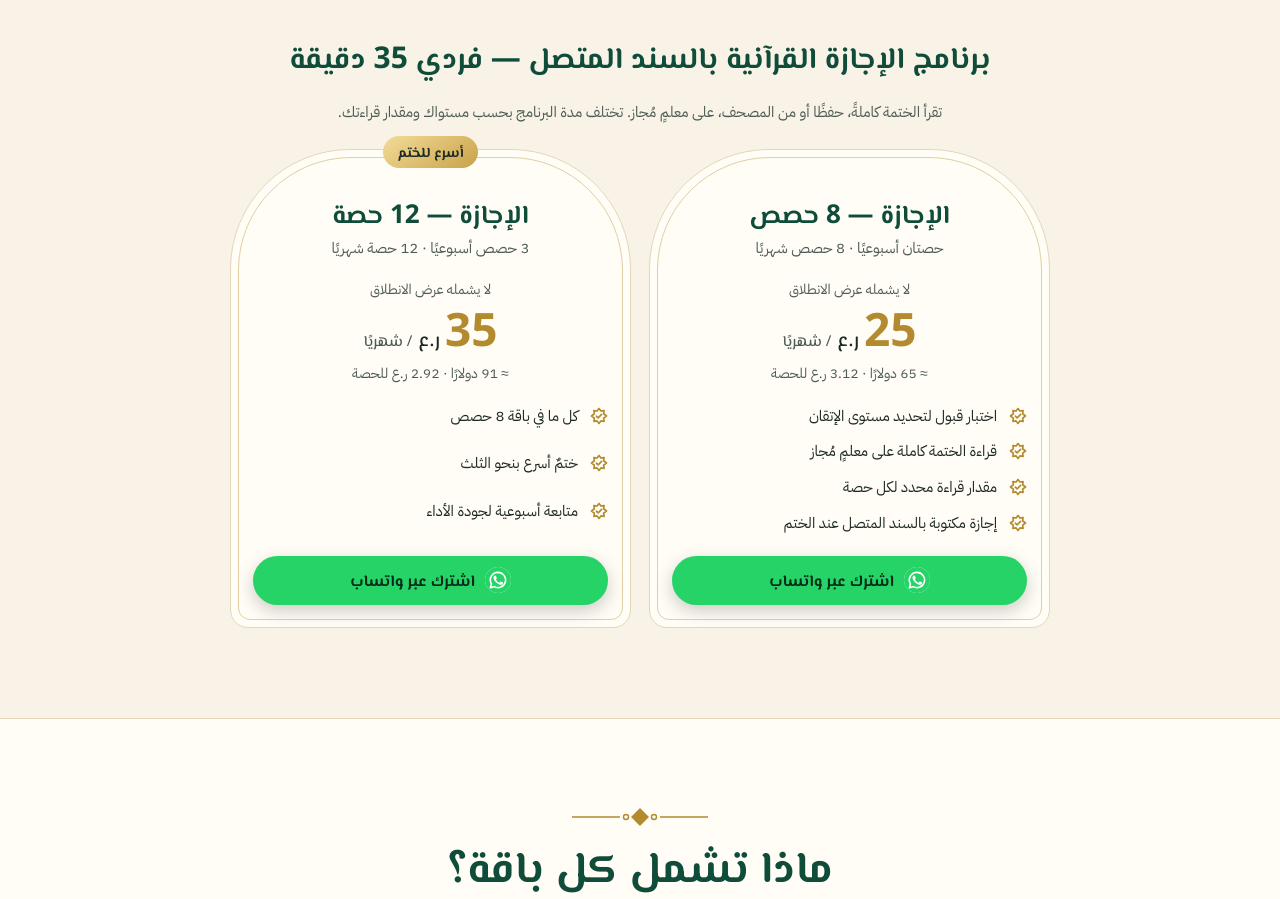
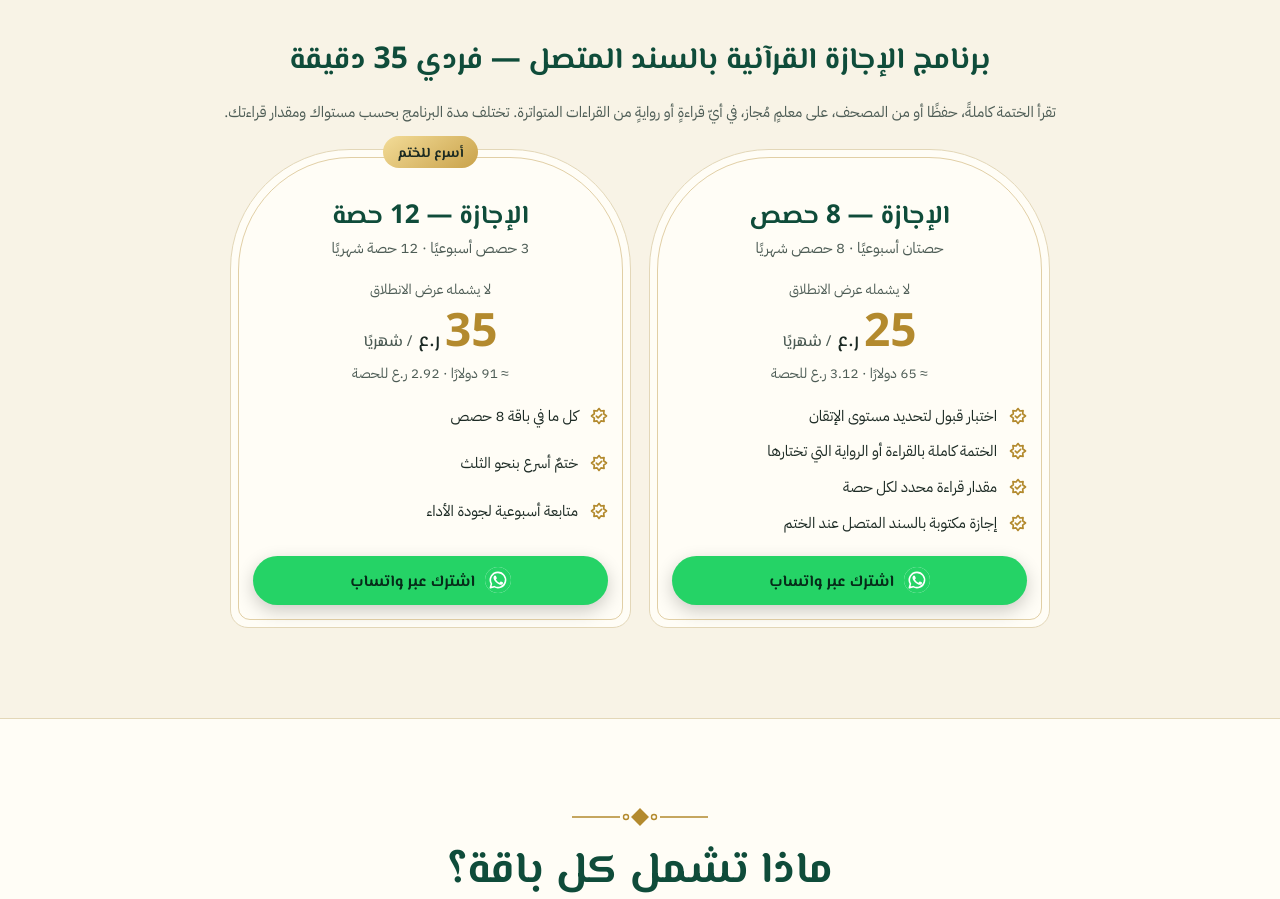
Before and after one commit to iqrawarq-sys/iqrawarq-sys.github.io, a plain HTML site: page assets/prices.html in a window 1280 px wide. Shown: the part 2092-2991 px from the top of the page. Drawn offline with Linux system fonts and the light colour scheme; files whose address does not match are found by name.

Commit message:
Add files via upload

```diff
--- a/assets/prices.html
+++ b/assets/prices.html
@@ -372,14 +372,14 @@ td[dir=ltr]{text-align:center;font-weight:700;color:var(--gold)}
   <a class="btn btn-wa" href="https://wa.me/96875542204?text=%D8%A7%D9%84%D8%B3%D9%84%D8%A7%D9%85%20%D8%B9%D9%84%D9%8A%D9%83%D9%85%D8%8C%20%D8%A3%D8%B1%D8%BA%D8%A8%20%D9%81%D9%8A%20%D8%A7%D9%84%D8%A7%D8%B4%D8%AA%D8%B1%D8%A7%D9%83%20%D9%81%D9%8A%20%D8%A8%D8%A7%D9%82%D8%A9%20%C2%AB%D8%A7%D9%84%D8%AD%D9%84%D9%82%D8%A9%20%D8%A7%D9%84%D9%85%D8%B6%D8%A7%D8%B9%D9%81%D8%A9%C2%BB%20%28%D9%84%D9%84%D9%86%D8%A7%D8%B7%D9%82%D9%8A%D9%86%20%D8%A8%D8%A7%D9%84%D8%B9%D8%B1%D8%A8%D9%8A%D8%A9%D8%8C%20%D8%AD%D9%84%D9%82%D8%A9%20%D8%AC%D9%85%D8%A7%D8%B9%D9%8A%D8%A9%29%20%E2%80%94%20%D8%AF%D9%88%D9%84%20%D8%A7%D9%84%D8%AE%D9%84%D9%8A%D8%AC%D8%8C%20%D9%85%D8%B9%20%D8%B9%D8%B1%D8%B6%20%D8%A7%D9%84%D8%A7%D9%86%D8%B7%D9%84%D8%A7%D9%82%D8%8C%20%D9%81%D9%8A%20%D8%A3%D9%83%D8%A7%D8%AF%D9%8A%D9%85%D9%8A%D8%A9%20%D8%A7%D9%82%D8%B1%D8%A3%20%D9%88%D8%A7%D8%B1%D9%82." rel="noopener noreferrer" target="_blank"><svg aria-hidden="true"><use href="#wa"/></svg>اشترك عبر واتساب</a>
 </article></div>
   <h3 class="sub">برنامج الإجازة القرآنية بالسند المتصل — فردي 35 دقيقة</h3>
-  <p class="pnote">تقرأ الختمة كاملةً، حفظًا أو من المصحف، على معلمٍ مُجاز. تختلف مدة البرنامج بحسب مستواك ومقدار قراءتك.</p>
+  <p class="pnote">تقرأ الختمة كاملةً، حفظًا أو من المصحف، على معلمٍ مُجاز، في أيّ قراءةٍ أو روايةٍ من القراءات المتواترة. تختلف مدة البرنامج بحسب مستواك ومقدار قراءتك.</p>
   <div class="pk-grid pk-grid2"><article class="pk">
   <h3>الإجازة — 8 حصص</h3>
   <p class="freq">حصتان أسبوعيًا · 8 حصص شهريًا</p>
   <p class="was">لا يشمله عرض الانطلاق</p>
   <p class="price"><b>25</b> ر.ع<small>/ شهريًا</small></p>
   <p class="eq">≈ 65 دولارًا · 3.12 ر.ع للحصة</p>
-  <ul class="ticks"><li><svg aria-hidden="true"><use href="#tick"/></svg><span>اختبار قبول لتحديد مستوى الإتقان</span></li><li><svg aria-hidden="true"><use href="#tick"/></svg><span>قراءة الختمة كاملة على معلمٍ مُجاز</span></li><li><svg aria-hidden="true"><use href="#tick"/></svg><span>مقدار قراءة محدد لكل حصة</span></li><li><svg aria-hidden="true"><use href="#tick"/></svg><span>إجازة مكتوبة بالسند المتصل عند الختم</span></li></ul>
+  <ul class="ticks"><li><svg aria-hidden="true"><use href="#tick"/></svg><span>اختبار قبول لتحديد مستوى الإتقان</span></li><li><svg aria-hidden="true"><use href="#tick"/></svg><span>الختمة كاملة بالقراءة أو الرواية التي تختارها</span></li><li><svg aria-hidden="true"><use href="#tick"/></svg><span>مقدار قراءة محدد لكل حصة</span></li><li><svg aria-hidden="true"><use href="#tick"/></svg><span>إجازة مكتوبة بالسند المتصل عند الختم</span></li></ul>
   <a class="btn btn-wa" href="https://wa.me/96875542204?text=%D8%A7%D9%84%D8%B3%D9%84%D8%A7%D9%85%20%D8%B9%D9%84%D9%8A%D9%83%D9%85%D8%8C%20%D8%A3%D8%B1%D8%BA%D8%A8%20%D9%81%D9%8A%20%D8%A7%D9%84%D8%A7%D8%B4%D8%AA%D8%B1%D8%A7%D9%83%20%D9%81%D9%8A%20%D8%A8%D8%A7%D9%82%D8%A9%20%C2%AB%D8%A7%D9%84%D8%A5%D8%AC%D8%A7%D8%B2%D8%A9%20%E2%80%94%208%20%D8%AD%D8%B5%D8%B5%C2%BB%20%28%D9%84%D9%84%D9%86%D8%A7%D8%B7%D9%82%D9%8A%D9%86%20%D8%A8%D8%A7%D9%84%D8%B9%D8%B1%D8%A8%D9%8A%D8%A9%D8%8C%20%D8%A8%D8%B1%D9%86%D8%A7%D9%85%D8%AC%20%D8%A7%D9%84%D8%A5%D8%AC%D8%A7%D8%B2%D8%A9%29%20%E2%80%94%20%D8%AF%D9%88%D9%84%20%D8%A7%D9%84%D8%AE%D9%84%D9%8A%D8%AC%D8%8C%20%D9%85%D8%B9%20%D8%B9%D8%B1%D8%B6%20%D8%A7%D9%84%D8%A7%D9%86%D8%B7%D9%84%D8%A7%D9%82%D8%8C%20%D9%81%D9%8A%20%D8%A3%D9%83%D8%A7%D8%AF%D9%8A%D9%85%D9%8A%D8%A9%20%D8%A7%D9%82%D8%B1%D8%A3%20%D9%88%D8%A7%D8%B1%D9%82." rel="noopener noreferrer" target="_blank"><svg aria-hidden="true"><use href="#wa"/></svg>اشترك عبر واتساب</a>
 </article><article class="pk"><span class="tag">أسرع للختم</span>
   <h3>الإجازة — 12 حصة</h3>
@@ -446,14 +446,14 @@ td[dir=ltr]{text-align:center;font-weight:700;color:var(--gold)}
   <a class="btn btn-wa" href="https://wa.me/96875542204?text=%D8%A7%D9%84%D8%B3%D9%84%D8%A7%D9%85%20%D8%B9%D9%84%D9%8A%D9%83%D9%85%D8%8C%20%D8%A3%D8%B1%D8%BA%D8%A8%20%D9%81%D9%8A%20%D8%A7%D9%84%D8%A7%D8%B4%D8%AA%D8%B1%D8%A7%D9%83%20%D9%81%D9%8A%20%D8%A8%D8%A7%D9%82%D8%A9%20%C2%AB%D8%A7%D9%84%D8%AD%D9%84%D9%82%D8%A9%20%D8%A7%D9%84%D9%85%D8%B6%D8%A7%D8%B9%D9%81%D8%A9%C2%BB%20%28%D9%84%D8%BA%D9%8A%D8%B1%20%D8%A7%D9%84%D9%86%D8%A7%D8%B7%D9%82%D9%8A%D9%86%20%D8%A8%D8%A7%D9%84%D8%B9%D8%B1%D8%A8%D9%8A%D8%A9%D8%8C%20%D8%AD%D9%84%D9%82%D8%A9%20%D8%AC%D9%85%D8%A7%D8%B9%D9%8A%D8%A9%29%20%E2%80%94%20%D8%AF%D9%88%D9%84%20%D8%A7%D9%84%D8%AE%D9%84%D9%8A%D8%AC%D8%8C%20%D9%85%D8%B9%20%D8%B9%D8%B1%D8%B6%20%D8%A7%D9%84%D8%A7%D9%86%D8%B7%D9%84%D8%A7%D9%82%D8%8C%20%D9%81%D9%8A%20%D8%A3%D9%83%D8%A7%D8%AF%D9%8A%D9%85%D9%8A%D8%A9%20%D8%A7%D9%82%D8%B1%D8%A3%20%D9%88%D8%A7%D8%B1%D9%82." rel="noopener noreferrer" target="_blank"><svg aria-hidden="true"><use href="#wa"/></svg>اشترك عبر واتساب</a>
 </article></div>
   <h3 class="sub">برنامج الإجازة القرآنية بالسند المتصل — فردي 35 دقيقة</h3>
-  <p class="pnote">تقرأ الختمة كاملةً، حفظًا أو من المصحف، على معلمٍ مُجاز. تختلف مدة البرنامج بحسب مستواك ومقدار قراءتك.</p>
+  <p class="pnote">تقرأ الختمة كاملةً، حفظًا أو من المصحف، على معلمٍ مُجاز، في أيّ قراءةٍ أو روايةٍ من القراءات المتواترة. تختلف مدة البرنامج بحسب مستواك ومقدار قراءتك.</p>
   <div class="pk-grid pk-grid2"><article class="pk">
   <h3>الإجازة — 8 حصص</h3>
   <p class="freq">حصتان أسبوعيًا · 8 حصص شهريًا</p>
   <p class="was">لا يشمله عرض الانطلاق</p>
   <p class="price"><b>30</b> ر.ع<small>/ شهريًا</small></p>
   <p class="eq">≈ 78 دولارًا · 3.75 ر.ع للحصة</p>
-  <ul class="ticks"><li><svg aria-hidden="true"><use href="#tick"/></svg><span>اختبار قبول لتحديد مستوى الإتقان</span></li><li><svg aria-hidden="true"><use href="#tick"/></svg><span>قراءة الختمة كاملة على معلمٍ مُجاز</span></li><li><svg aria-hidden="true"><use href="#tick"/></svg><span>مقدار قراءة محدد لكل حصة</span></li><li><svg aria-hidden="true"><use href="#tick"/></svg><span>إجازة مكتوبة بالسند المتصل عند الختم</span></li></ul>
+  <ul class="ticks"><li><svg aria-hidden="true"><use href="#tick"/></svg><span>اختبار قبول لتحديد مستوى الإتقان</span></li><li><svg aria-hidden="true"><use href="#tick"/></svg><span>الختمة كاملة بالقراءة أو الرواية التي تختارها</span></li><li><svg aria-hidden="true"><use href="#tick"/></svg><span>مقدار قراءة محدد لكل حصة</span></li><li><svg aria-hidden="true"><use href="#tick"/></svg><span>إجازة مكتوبة بالسند المتصل عند الختم</span></li></ul>
   <a class="btn btn-wa" href="https://wa.me/96875542204?text=%D8%A7%D9%84%D8%B3%D9%84%D8%A7%D9%85%20%D8%B9%D9%84%D9%8A%D9%83%D9%85%D8%8C%20%D8%A3%D8%B1%D8%BA%D8%A8%20%D9%81%D9%8A%20%D8%A7%D9%84%D8%A7%D8%B4%D8%AA%D8%B1%D8%A7%D9%83%20%D9%81%D9%8A%20%D8%A8%D8%A7%D9%82%D8%A9%20%C2%AB%D8%A7%D9%84%D8%A5%D8%AC%D8%A7%D8%B2%D8%A9%20%E2%80%94%208%20%D8%AD%D8%B5%D8%B5%C2%BB%20%28%D9%84%D8%BA%D9%8A%D8%B1%20%D8%A7%D9%84%D9%86%D8%A7%D8%B7%D9%82%D9%8A%D9%86%20%D8%A8%D8%A7%D9%84%D8%B9%D8%B1%D8%A8%D9%8A%D8%A9%D8%8C%20%D8%A8%D8%B1%D9%86%D8%A7%D9%85%D8%AC%20%D8%A7%D9%84%D8%A5%D8%AC%D8%A7%D8%B2%D8%A9%29%20%E2%80%94%20%D8%AF%D9%88%D9%84%20%D8%A7%D9%84%D8%AE%D9%84%D9%8A%D8%AC%D8%8C%20%D9%85%D8%B9%20%D8%B9%D8%B1%D8%B6%20%D8%A7%D9%84%D8%A7%D9%86%D8%B7%D9%84%D8%A7%D9%82%D8%8C%20%D9%81%D9%8A%20%D8%A3%D9%83%D8%A7%D8%AF%D9%8A%D9%85%D9%8A%D8%A9%20%D8%A7%D9%82%D8%B1%D8%A3%20%D9%88%D8%A7%D8%B1%D9%82." rel="noopener noreferrer" target="_blank"><svg aria-hidden="true"><use href="#wa"/></svg>اشترك عبر واتساب</a>
 </article><article class="pk"><span class="tag">أسرع للختم</span>
   <h3>الإجازة — 12 حصة</h3>
@@ -520,14 +520,14 @@ td[dir=ltr]{text-align:center;font-weight:700;color:var(--gold)}
   <a class="btn btn-wa" href="https://wa.me/96875542204?text=%D8%A7%D9%84%D8%B3%D9%84%D8%A7%D9%85%20%D8%B9%D9%84%D9%8A%D9%83%D9%85%D8%8C%20%D8%A3%D8%B1%D8%BA%D8%A8%20%D9%81%D9%8A%20%D8%A7%D9%84%D8%A7%D8%B4%D8%AA%D8%B1%D8%A7%D9%83%20%D9%81%D9%8A%20%D8%A8%D8%A7%D9%82%D8%A9%20%C2%AB%D8%A7%D9%84%D8%AD%D9%84%D9%82%D8%A9%20%D8%A7%D9%84%D9%85%D8%B6%D8%A7%D8%B9%D9%81%D8%A9%C2%BB%20%28%D9%84%D9%84%D9%86%D8%A7%D8%B7%D9%82%D9%8A%D9%86%20%D8%A8%D8%A7%D9%84%D8%B9%D8%B1%D8%A8%D9%8A%D8%A9%D8%8C%20%D8%AD%D9%84%D9%82%D8%A9%20%D8%AC%D9%85%D8%A7%D8%B9%D9%8A%D8%A9%29%20%E2%80%94%20%D8%A3%D9%85%D8%B1%D9%8A%D9%83%D8%A7%20%D9%88%D9%83%D9%86%D8%AF%D8%A7%20%D9%88%D8%A3%D9%88%D8%B1%D9%88%D8%A8%D8%A7%20%D9%88%D8%A3%D8%B3%D8%AA%D8%B1%D8%A7%D9%84%D9%8A%D8%A7%D8%8C%20%D9%85%D8%B9%20%D8%B9%D8%B1%D8%B6%20%D8%A7%D9%84%D8%A7%D9%86%D8%B7%D9%84%D8%A7%D9%82%D8%8C%20%D9%81%D9%8A%20%D8%A3%D9%83%D8%A7%D8%AF%D9%8A%D9%85%D9%8A%D8%A9%20%D8%A7%D9%82%D8%B1%D8%A3%20%D9%88%D8%A7%D8%B1%D9%82." rel="noopener noreferrer" target="_blank"><svg aria-hidden="true"><use href="#wa"/></svg>اشترك عبر واتساب</a>
 </article></div>
   <h3 class="sub">برنامج الإجازة القرآنية بالسند المتصل — فردي 35 دقيقة</h3>
-  <p class="pnote">تقرأ الختمة كاملةً، حفظًا أو من المصحف، على معلمٍ مُجاز. تختلف مدة البرنامج بحسب مستواك ومقدار قراءتك.</p>
+  <p class="pnote">تقرأ الختمة كاملةً، حفظًا أو من المصحف، على معلمٍ مُجاز، في أيّ قراءةٍ أو روايةٍ من القراءات المتواترة. تختلف مدة البرنامج بحسب مستواك ومقدار قراءتك.</p>
   <div class="pk-grid pk-grid2"><article class="pk">
   <h3>الإجازة — 8 حصص</h3>
   <p class="freq">حصتان أسبوعيًا · 8 حصص شهريًا</p>
   <p class="was">لا يشمله عرض الانطلاق</p>
   <p class="price"><b>$68</b><small>/ شهريًا</small></p>
   <p class="eq"><span dir="ltr">£51 · €58 · C$95 · A$95</span></p>
-  <ul class="ticks"><li><svg aria-hidden="true"><use href="#tick"/></svg><span>اختبار قبول لتحديد مستوى الإتقان</span></li><li><svg aria-hidden="true"><use href="#tick"/></svg><span>قراءة الختمة كاملة على معلمٍ مُجاز</span></li><li><svg aria-hidden="true"><use href="#tick"/></svg><span>مقدار قراءة محدد لكل حصة</span></li><li><svg aria-hidden="true"><use href="#tick"/></svg><span>إجازة مكتوبة بالسند المتصل عند الختم</span></li></ul>
+  <ul class="ticks"><li><svg aria-hidden="true"><use href="#tick"/></svg><span>اختبار قبول لتحديد مستوى الإتقان</span></li><li><svg aria-hidden="true"><use href="#tick"/></svg><span>الختمة كاملة بالقراءة أو الرواية التي تختارها</span></li><li><svg aria-hidden="true"><use href="#tick"/></svg><span>مقدار قراءة محدد لكل حصة</span></li><li><svg aria-hidden="true"><use href="#tick"/></svg><span>إجازة مكتوبة بالسند المتصل عند الختم</span></li></ul>
   <a class="btn btn-wa" href="https://wa.me/96875542204?text=%D8%A7%D9%84%D8%B3%D9%84%D8%A7%D9%85%20%D8%B9%D9%84%D9%8A%D9%83%D9%85%D8%8C%20%D8%A3%D8%B1%D8%BA%D8%A8%20%D9%81%D9%8A%20%D8%A7%D9%84%D8%A7%D8%B4%D8%AA%D8%B1%D8%A7%D9%83%20%D9%81%D9%8A%20%D8%A8%D8%A7%D9%82%D8%A9%20%C2%AB%D8%A7%D9%84%D8%A5%D8%AC%D8%A7%D8%B2%D8%A9%20%E2%80%94%208%20%D8%AD%D8%B5%D8%B5%C2%BB%20%28%D9%84%D9%84%D9%86%D8%A7%D8%B7%D9%82%D9%8A%D9%86%20%D8%A8%D8%A7%D9%84%D8%B9%D8%B1%D8%A8%D9%8A%D8%A9%D8%8C%20%D8%A8%D8%B1%D9%86%D8%A7%D9%85%D8%AC%20%D8%A7%D9%84%D8%A5%D8%AC%D8%A7%D8%B2%D8%A9%29%20%E2%80%94%20%D8%A3%D9%85%D8%B1%D9%8A%D9%83%D8%A7%20%D9%88%D9%83%D9%86%D8%AF%D8%A7%20%D9%88%D8%A3%D9%88%D8%B1%D9%88%D8%A8%D8%A7%20%D9%88%D8%A3%D8%B3%D8%AA%D8%B1%D8%A7%D9%84%D9%8A%D8%A7%D8%8C%20%D9%85%D8%B9%20%D8%B9%D8%B1%D8%B6%20%D8%A7%D9%84%D8%A7%D9%86%D8%B7%D9%84%D8%A7%D9%82%D8%8C%20%D9%81%D9%8A%20%D8%A3%D9%83%D8%A7%D8%AF%D9%8A%D9%85%D9%8A%D8%A9%20%D8%A7%D9%82%D8%B1%D8%A3%20%D9%88%D8%A7%D8%B1%D9%82." rel="noopener noreferrer" target="_blank"><svg aria-hidden="true"><use href="#wa"/></svg>اشترك عبر واتساب</a>
 </article><article class="pk"><span class="tag">أسرع للختم</span>
   <h3>الإجازة — 12 حصة</h3>
@@ -594,14 +594,14 @@ td[dir=ltr]{text-align:center;font-weight:700;color:var(--gold)}
   <a class="btn btn-wa" href="https://wa.me/96875542204?text=%D8%A7%D9%84%D8%B3%D9%84%D8%A7%D9%85%20%D8%B9%D9%84%D9%8A%D9%83%D9%85%D8%8C%20%D8%A3%D8%B1%D8%BA%D8%A8%20%D9%81%D9%8A%20%D8%A7%D9%84%D8%A7%D8%B4%D8%AA%D8%B1%D8%A7%D9%83%20%D9%81%D9%8A%20%D8%A8%D8%A7%D9%82%D8%A9%20%C2%AB%D8%A7%D9%84%D8%AD%D9%84%D9%82%D8%A9%20%D8%A7%D9%84%D9%85%D8%B6%D8%A7%D8%B9%D9%81%D8%A9%C2%BB%20%28%D9%84%D8%BA%D9%8A%D8%B1%20%D8%A7%D9%84%D9%86%D8%A7%D8%B7%D9%82%D9%8A%D9%86%20%D8%A8%D8%A7%D9%84%D8%B9%D8%B1%D8%A8%D9%8A%D8%A9%D8%8C%20%D8%AD%D9%84%D9%82%D8%A9%20%D8%AC%D9%85%D8%A7%D8%B9%D9%8A%D8%A9%29%20%E2%80%94%20%D8%A3%D9%85%D8%B1%D9%8A%D9%83%D8%A7%20%D9%88%D9%83%D9%86%D8%AF%D8%A7%20%D9%88%D8%A3%D9%88%D8%B1%D9%88%D8%A8%D8%A7%20%D9%88%D8%A3%D8%B3%D8%AA%D8%B1%D8%A7%D9%84%D9%8A%D8%A7%D8%8C%20%D9%85%D8%B9%20%D8%B9%D8%B1%D8%B6%20%D8%A7%D9%84%D8%A7%D9%86%D8%B7%D9%84%D8%A7%D9%82%D8%8C%20%D9%81%D9%8A%20%D8%A3%D9%83%D8%A7%D8%AF%D9%8A%D9%85%D9%8A%D8%A9%20%D8%A7%D9%82%D8%B1%D8%A3%20%D9%88%D8%A7%D8%B1%D9%82." rel="noopener noreferrer" target="_blank"><svg aria-hidden="true"><use href="#wa"/></svg>اشترك عبر واتساب</a>
 </article></div>
   <h3 class="sub">برنامج الإجازة القرآنية بالسند المتصل — فردي 35 دقيقة</h3>
-  <p class="pnote">تقرأ الختمة كاملةً، حفظًا أو من المصحف، على معلمٍ مُجاز. تختلف مدة البرنامج بحسب مستواك ومقدار قراءتك.</p>
+  <p class="pnote">تقرأ الختمة كاملةً، حفظًا أو من المصحف، على معلمٍ مُجاز، في أيّ قراءةٍ أو روايةٍ من القراءات المتواترة. تختلف مدة البرنامج بحسب مستواك ومقدار قراءتك.</p>
   <div class="pk-grid pk-grid2"><article class="pk">
   <h3>الإجازة — 8 حصص</h3>
   <p class="freq">حصتان أسبوعيًا · 8 حصص شهريًا</p>
   <p class="was">لا يشمله عرض الانطلاق</p>
   <p class="price"><b>$82</b><small>/ شهريًا</small></p>
   <p class="eq"><span dir="ltr">£62 · €71 · C$114 · A$115</span></p>
-  <ul class="ticks"><li><svg aria-hidden="true"><use href="#tick"/></svg><span>اختبار قبول لتحديد مستوى الإتقان</span></li><li><svg aria-hidden="true"><use href="#tick"/></svg><span>قراءة الختمة كاملة على معلمٍ مُجاز</span></li><li><svg aria-hidden="true"><use href="#tick"/></svg><span>مقدار قراءة محدد لكل حصة</span></li><li><svg aria-hidden="true"><use href="#tick"/></svg><span>إجازة مكتوبة بالسند المتصل عند الختم</span></li></ul>
+  <ul class="ticks"><li><svg aria-hidden="true"><use href="#tick"/></svg><span>اختبار قبول لتحديد مستوى الإتقان</span></li><li><svg aria-hidden="true"><use href="#tick"/></svg><span>الختمة كاملة بالقراءة أو الرواية التي تختارها</span></li><li><svg aria-hidden="true"><use href="#tick"/></svg><span>مقدار قراءة محدد لكل حصة</span></li><li><svg aria-hidden="true"><use href="#tick"/></svg><span>إجازة مكتوبة بالسند المتصل عند الختم</span></li></ul>
   <a class="btn btn-wa" href="https://wa.me/96875542204?text=%D8%A7%D9%84%D8%B3%D9%84%D8%A7%D9%85%20%D8%B9%D9%84%D9%8A%D9%83%D9%85%D8%8C%20%D8%A3%D8%B1%D8%BA%D8%A8%20%D9%81%D9%8A%20%D8%A7%D9%84%D8%A7%D8%B4%D8%AA%D8%B1%D8%A7%D9%83%20%D9%81%D9%8A%20%D8%A8%D8%A7%D9%82%D8%A9%20%C2%AB%D8%A7%D9%84%D8%A5%D8%AC%D8%A7%D8%B2%D8%A9%20%E2%80%94%208%20%D8%AD%D8%B5%D8%B5%C2%BB%20%28%D9%84%D8%BA%D9%8A%D8%B1%20%D8%A7%D9%84%D9%86%D8%A7%D8%B7%D9%82%D9%8A%D9%86%20%D8%A8%D8%A7%D9%84%D8%B9%D8%B1%D8%A8%D9%8A%D8%A9%D8%8C%20%D8%A8%D8%B1%D9%86%D8%A7%D9%85%D8%AC%20%D8%A7%D9%84%D8%A5%D8%AC%D8%A7%D8%B2%D8%A9%29%20%E2%80%94%20%D8%A3%D9%85%D8%B1%D9%8A%D9%83%D8%A7%20%D9%88%D9%83%D9%86%D8%AF%D8%A7%20%D9%88%D8%A3%D9%88%D8%B1%D9%88%D8%A8%D8%A7%20%D9%88%D8%A3%D8%B3%D8%AA%D8%B1%D8%A7%D9%84%D9%8A%D8%A7%D8%8C%20%D9%85%D8%B9%20%D8%B9%D8%B1%D8%B6%20%D8%A7%D9%84%D8%A7%D9%86%D8%B7%D9%84%D8%A7%D9%82%D8%8C%20%D9%81%D9%8A%20%D8%A3%D9%83%D8%A7%D8%AF%D9%8A%D9%85%D9%8A%D8%A9%20%D8%A7%D9%82%D8%B1%D8%A3%20%D9%88%D8%A7%D8%B1%D9%82." rel="noopener noreferrer" target="_blank"><svg aria-hidden="true"><use href="#wa"/></svg>اشترك عبر واتساب</a>
 </article><article class="pk"><span class="tag">أسرع للختم</span>
   <h3>الإجازة — 12 حصة</h3>
```
Also changed, not shown: assets/index.html (+1 -1 lines).
